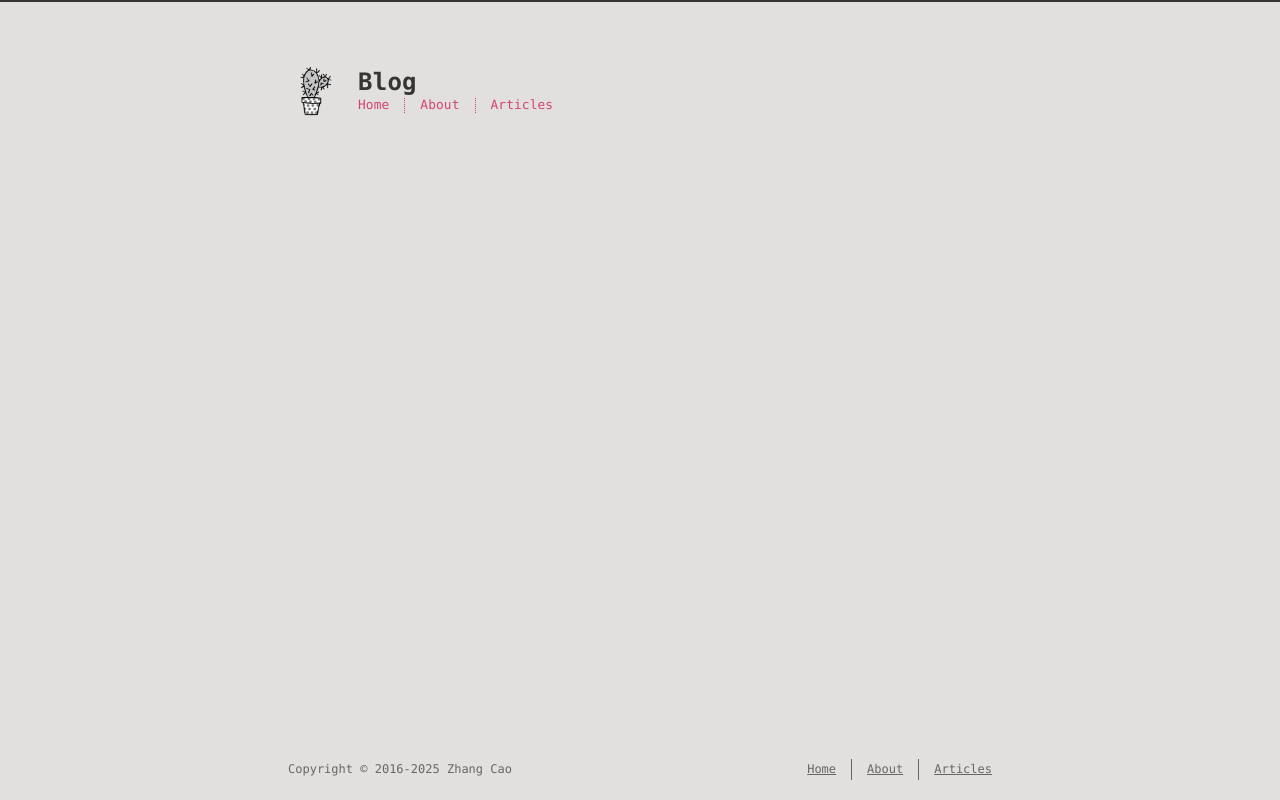
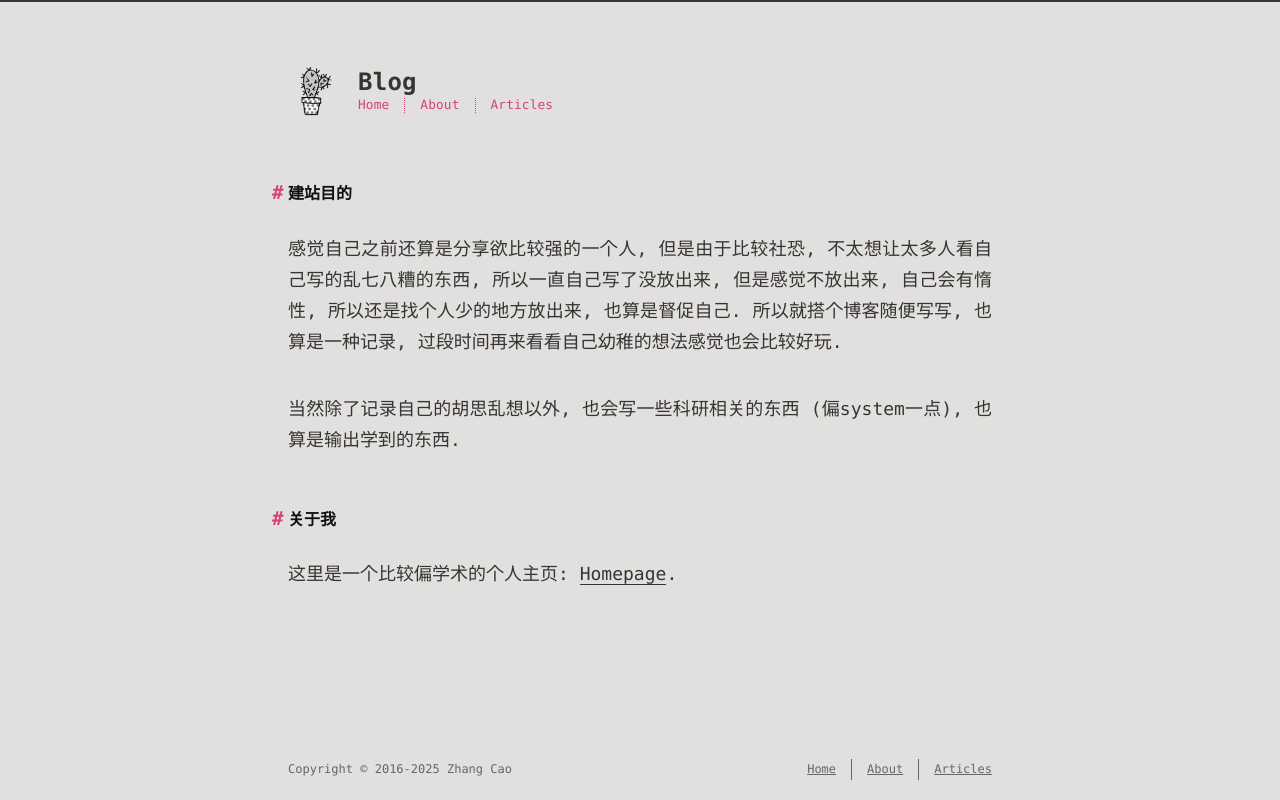
Before and after one commit to Tom-CaoZH/None, a plain HTML site: page about/index.html in a window 1280 px wide. Drawn offline with nearby package versions, Linux system fonts and the light colour scheme; a web font is replaced by a local one.

Commit message:
Site updated: 2025-01-22 16:43:56

```diff
--- a/about/index.html
+++ b/about/index.html
@@ -6,13 +6,15 @@
     <meta http-equiv="X-UA-Compatible" content="IE=edge">
     <meta name="HandheldFriendly" content="True">
     <meta name="viewport" content="width=device-width, initial-scale=1, maximum-scale=5" />
-    <meta property="og:type" content="website">
+    <meta name="description" content="建站目的感觉自己之前还算是分享欲比较强的一个人, 但是由于比较社恐, 不太想让太多人看自己写的乱七八糟的东西, 所以一直自己写了没放出来, 但是感觉不放出来, 自己会有惰性, 所以还是找个人少的地方放出来, 也算是督促自己. 所以就搭个博客随便写写, 也算是一种记录, 过段时间再来看看自己幼稚的想法感觉也会比较好玩.  当然除了记录自己的胡思乱想以外, 也会写一些科研相关的东西 (偏system一">
+<meta property="og:type" content="website">
 <meta property="og:title" content="about">
 <meta property="og:url" content="https://tom-caozh.github.io/None/about/index.html">
 <meta property="og:site_name" content="Blog">
+<meta property="og:description" content="建站目的感觉自己之前还算是分享欲比较强的一个人, 但是由于比较社恐, 不太想让太多人看自己写的乱七八糟的东西, 所以一直自己写了没放出来, 但是感觉不放出来, 自己会有惰性, 所以还是找个人少的地方放出来, 也算是督促自己. 所以就搭个博客随便写写, 也算是一种记录, 过段时间再来看看自己幼稚的想法感觉也会比较好玩.  当然除了记录自己的胡思乱想以外, 也会写一些科研相关的东西 (偏system一">
 <meta property="og:locale" content="en_US">
 <meta property="article:published_time" content="2025-01-22T07:39:04.000Z">
-<meta property="article:modified_time" content="2025-01-22T07:39:15.026Z">
+<meta property="article:modified_time" content="2025-01-22T08:43:39.105Z">
 <meta property="article:author" content="Zhang Cao">
 <meta name="twitter:card" content="summary">
 
@@ -92,6 +94,9 @@
 
   <div class="content" itemprop="articleBody">
 
+          <h2 id="建站目的"><a href="#建站目的" class="headerlink" title="建站目的"></a>建站目的</h2><p>感觉自己之前还算是分享欲比较强的一个人, 但是由于比较社恐, 不太想让太多人看自己写的乱七八糟的东西, 所以一直自己写了没放出来, 但是感觉不放出来, 自己会有惰性, 所以还是找个人少的地方放出来, 也算是督促自己. 所以就搭个博客随便写写, 也算是一种记录, 过段时间再来看看自己幼稚的想法感觉也会比较好玩. </p>
+<p>当然除了记录自己的胡思乱想以外, 也会写一些科研相关的东西 (偏system一点), 也算是输出学到的东西. </p>
+<h2 id="关于我"><a href="#关于我" class="headerlink" title="关于我"></a>关于我</h2><p>这里是一个比较偏学术的个人主页: <a href="https://tom-caozh.github.io/">Homepage</a>. </p>
 
 
   </div>
```
